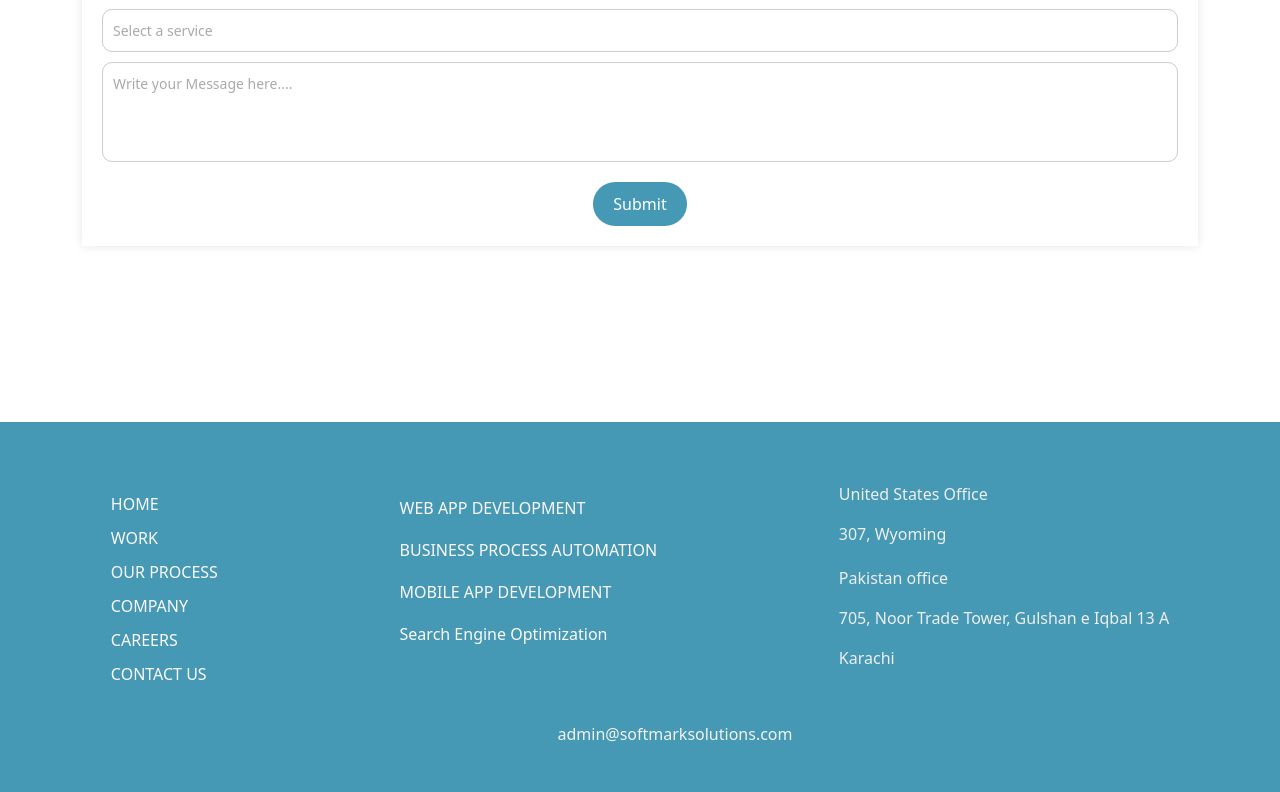
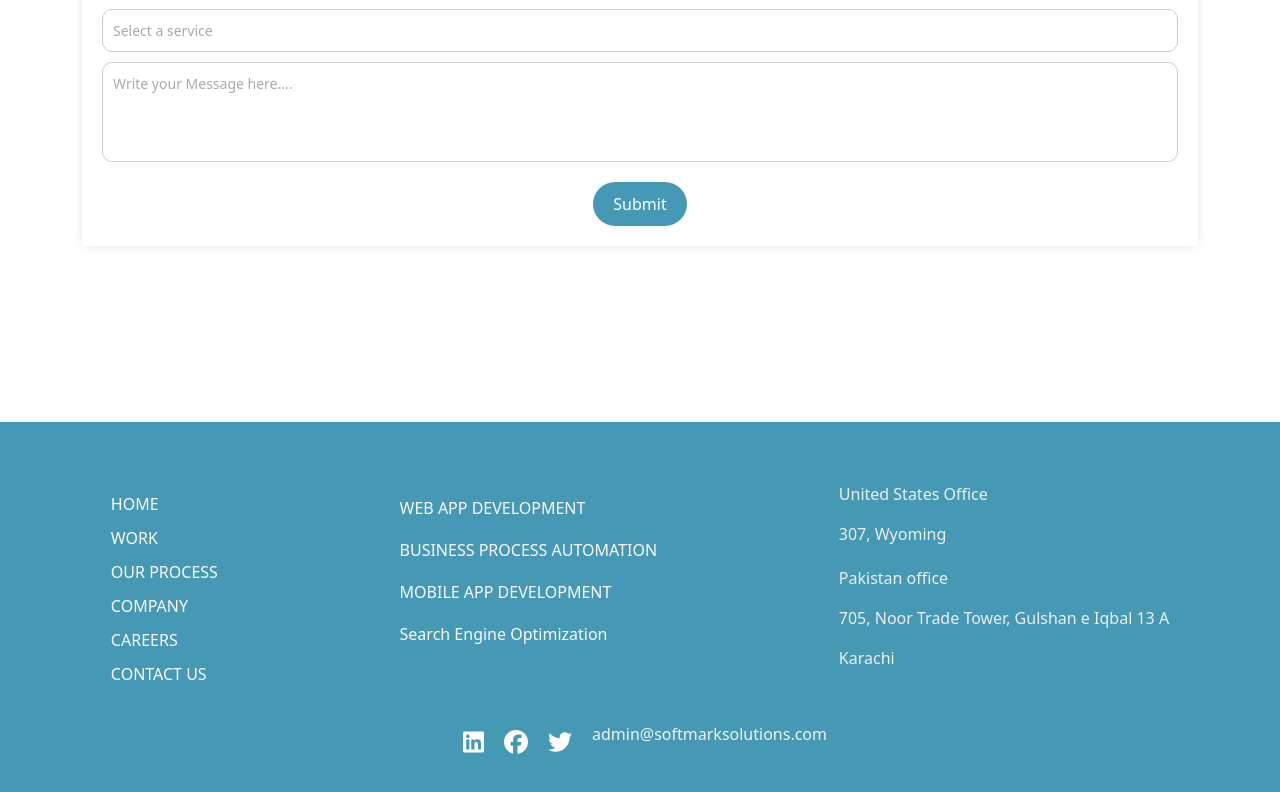
Before and after one commit to Softmark-sol/Softmark-Solutions-Frontend, a React (Create React App) app: page / in a window 1280 px wide. Shown: the part 1824-2616 px from the top of the page. Built offline with nearby package versions, Linux system fonts and the light colour scheme.

Commit message:
Fotter Done

```diff
--- a/public/index.html
+++ b/public/index.html
@@ -28,6 +28,7 @@
   </head>
   <body>
     <noscript>You need to enable JavaScript to run this app.</noscript>
+    <script src="https://kit.fontawesome.com/d7b6d973f8.js" crossorigin="anonymous"></script>
     <div id="root"></div>
     <!--
       This HTML file is a template.
--- a/src/components/Footer.jsx
+++ b/src/components/Footer.jsx
@@ -38,7 +38,7 @@ const Footer = () => {
       <div className="footer-social">
         <a href="https://www.linkedin.com/company/softmark-solutions-llc/"><i className="fab fa-linkedin"></i></a>
         <a href="https://www.facebook.com/SoftMarkSolutionsLLC"><i className="fab fa-facebook"></i></a>
-        <a href=""><i className="fab fa-twitter"></i></a>
+        <a href="https://x.com/SoftMark_sol"><i className="fab fa-twitter"></i></a>
         <p>admin@softmarksolutions.com</p>
       </div>
     </footer>
```
